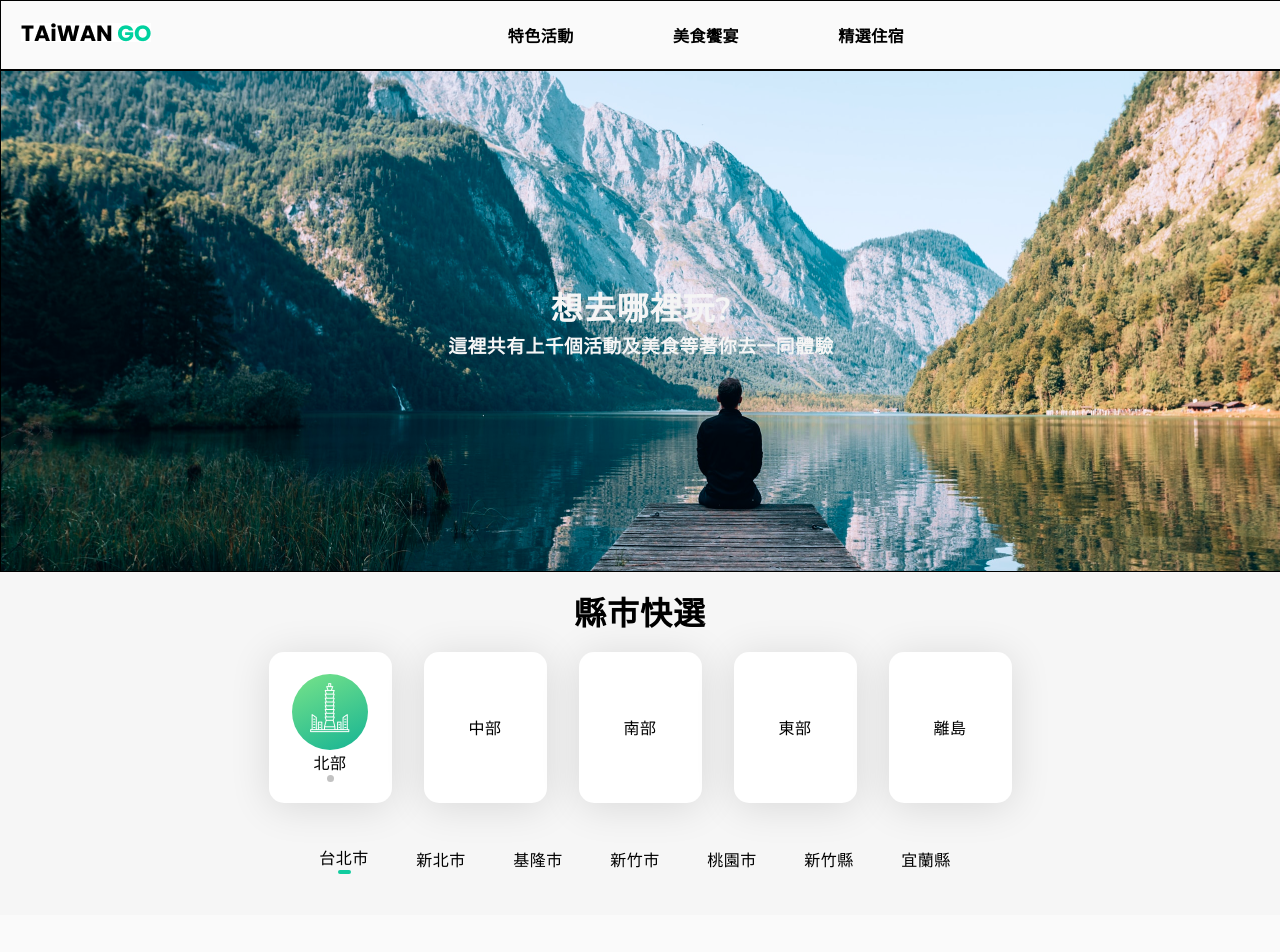
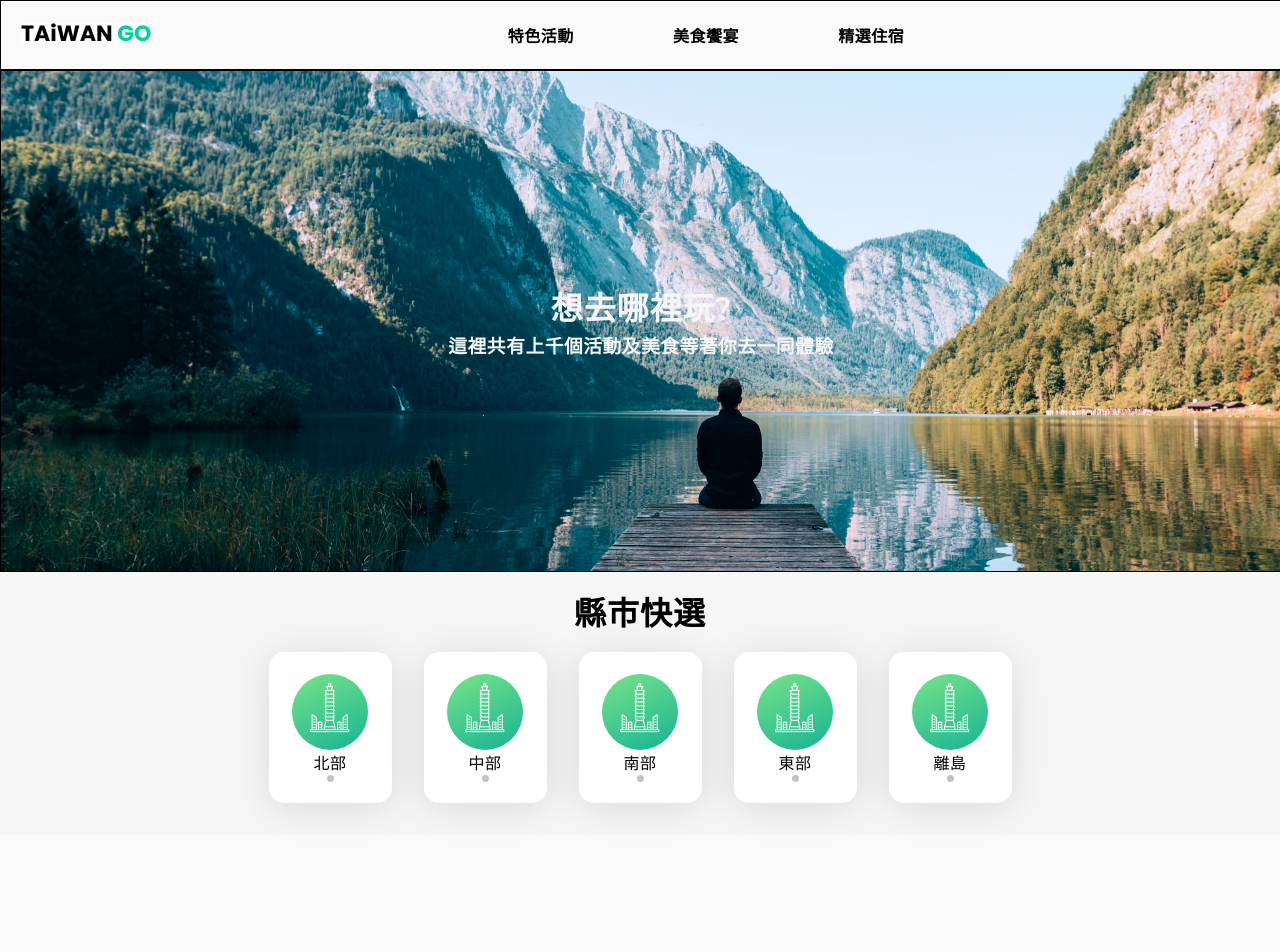
Before and after one commit to ponyma2100/taiwantour-vue, a Vue app: page /overview/ChanghuaCounty in a window 1280 px wide. Shown: the top 952 px of the page. Built offline with nearby package versions, Linux system fonts and the light colour scheme.

Commit message:
Modify data in NavPill.vue

```diff
--- /dev/null
+++ b/data/cityData.js
@@ -0,0 +1,102 @@
+const cityName = {
+  northern: [
+    {
+      chtName: "臺北市",
+      engName: "Taipei",
+    },
+    {
+      chtName: "新北市",
+      engName: "NewTaipei",
+    },
+    {
+      chtName: "桃園市",
+      engName: "Taoyuan",
+    },
+    {
+      chtName: "基隆市",
+      engName: "Keelung",
+    },
+    {
+      chtName: "新竹縣",
+      engName: "HsinchuCounty",
+    },
+    {
+      chtName: "新竹市",
+      engName: "Hsinchu",
+    },
+    {
+      chtName: "宜蘭縣",
+      engName: "YilanCounty",
+    },
+  ],
+  central: [
+    {
+      chtName: "苗栗縣",
+      engName: "MiaoliCounty",
+    },
+    {
+      chtName: "臺中市",
+      engName: "Taichung",
+    },
+    {
+      chtName: "彰化縣",
+      engName: "ChanghuaCounty",
+    },
+    {
+      chtName: "南投縣",
+      engName: "NantouCounty",
+    },
+    {
+      chtName: "雲林縣",
+      engName: "YunlinCounty",
+    }],
+  southern: [
+    {
+      chtName: "嘉義縣",
+      engName: "ChiayiCounty",
+    },
+    {
+      chtName: "嘉義市",
+      engName: "Chiayi",
+    },
+    {
+      chtName: "臺南市",
+      engName: "Tainan",
+    },
+    {
+      chtName: "高雄市",
+      engName: "Kaohsiung",
+    },
+    {
+      chtName: "屏東縣",
+      engName: "PingtungCounty",
+    }
+  ],
+  eastern: [
+    {
+      chtName: "花蓮縣",
+      engName: "HualienCounty",
+    },
+    {
+      chtName: "臺東縣",
+      engName: "TaitungCounty",
+    },
+  ],
+  offshore: [
+    {
+      chtName: "金門縣",
+      engName: "KinmenCounty",
+    },
+    {
+      chtName: "澎湖縣",
+      engName: "PenghuCounty",
+    },
+    {
+      chtName: "連江縣",
+      engName: "LienchiangCounty",
+    },
+  ]
+}
+
+
+export default cityName
--- a/src/components/NavPill.vue
+++ b/src/components/NavPill.vue
@@ -2,57 +2,161 @@
   <div class="nav-container">
     <h1>縣市快選</h1>
     <ul class="nav-tabs">
-      <li class="nav-item">
+      <li class="nav-item" @click="toggleShowNorthern">
         <div class="circle">
-          <img src="../assets/north.png" alt="north" />
+          <img src="../assets/north.png" alt="northern" />
         </div>
         <p>北部</p>
         <div class="active"></div>
       </li>
-      <li class="nav-item">中部</li>
-      <li class="nav-item">南部</li>
-      <li class="nav-item">東部</li>
-      <li class="nav-item">離島</li>
-    </ul>
-    <ul class="nav-pills">
-      <li class="nav-item" @click="handleClick('台北市')">
-        <router-link :to="{ name: 'Overview', params: { city: 'Taipei' } }"
-          >台北市</router-link
-        >
+      <li class="nav-item" @click="toggleShowCentral">
+        <div class="circle">
+          <img src="../assets/north.png" alt="central" />
+        </div>
+        <p>中部</p>
         <div class="active"></div>
       </li>
-      <li class="nav-item" @click="handleClick('新北市')">
-        <router-link :to="{ name: 'Overview', params: { city: 'NewTaipei' } }"
-          >新北市</router-link
+      <li class="nav-item" @click="toggleShowSouthern">
+        <div class="circle">
+          <img src="../assets/north.png" alt="southern" />
+        </div>
+        <p>南部</p>
+        <div class="active"></div>
+      </li>
+      <li class="nav-item" @click="toggleShowEastern">
+        <div class="circle">
+          <img src="../assets/north.png" alt="north" />
+        </div>
+        <p>東部</p>
+        <div class="active"></div>
+      </li>
+      <li class="nav-item" @click="toggleShowOffshore">
+        <div class="circle">
+          <img src="../assets/north.png" alt="offshore" />
+        </div>
+        <p>離島</p>
+        <div class="active"></div>
+      </li>
+    </ul>
+
+    <ul class="nav-pills-northern" v-show="isShowNorthern">
+      <li
+        class="nav-item"
+        v-for="city in cityName.northern"
+        :key="city.cityName"
+      >
+        <router-link
+          :to="{ name: 'Overview', params: { city: city.engName } }"
+          >{{ city.chtName }}</router-link
         >
       </li>
-      <li class="nav-item">
-        <p>基隆市</p>
-      </li>
-      <li class="nav-item">
-        <p>新竹市</p>
-      </li>
-      <li class="nav-item">
-        <p>桃園市</p>
-      </li>
-      <li class="nav-item">
-        <p>新竹縣</p>
-      </li>
-      <li class="nav-item">
-        <p>宜蘭縣</p>
+    </ul>
+    <ul class="nav-pills-northern" v-show="isShowCentral">
+      <li
+        class="nav-item"
+        v-for="city in cityName.central"
+        :key="city.cityName"
+      >
+        <router-link
+          :to="{ name: 'Overview', params: { city: city.engName } }"
+          >{{ city.chtName }}</router-link
+        >
       </li>
     </ul>
+    <ul class="nav-pills-northern" v-show="isShowSouthern">
+      <li
+        class="nav-item"
+        v-for="city in cityName.southern"
+        :key="city.cityName"
+      >
+        <router-link
+          :to="{ name: 'Overview', params: { city: city.engName } }"
+          >{{ city.chtName }}</router-link
+        >
+      </li>
+    </ul>
+    <ul class="nav-pills-northern" v-show="isShowEastern">
+      <li
+        class="nav-item"
+        v-for="city in cityName.eastern"
+        :key="city.cityName"
+      >
+        <router-link
+          :to="{ name: 'Overview', params: { city: city.engName } }"
+          >{{ city.chtName }}</router-link
+        >
+      </li>
+    </ul>
+    <ul class="nav-pills-northern" v-show="isShowOffshore">
+      <li
+        class="nav-item"
+        v-for="city in cityName.offshore"
+        :key="city.cityName"
+      >
+        <router-link
+          :to="{ name: 'Overview', params: { city: city.engName } }"
+          >{{ city.chtName }}</router-link
+        >
+      </li>
+    </ul>
+
+    <!-- <ul
+      v-for="location in cityName"
+      :key="location"
+      class="nav-pills-northern"
+      v-show="isShowNorthern"
+    >
+      <li class="nav-item" v-for="city in location" :key="city.cityName">
+        <router-link
+          :to="{ name: 'Overview', params: { city: city.engName } }"
+          >{{ city.chtName }}</router-link
+        >
+      </li>
+    </ul> -->
   </div>
 </template>
 
 <script>
+import { ref } from "@vue/reactivity";
+import cityName from "../../data/cityData";
+
 export default {
   setup() {
-    const handleClick = (select) => {
-      console.log(select);
+    const isShowNorthern = ref(false);
+    const isShowCentral = ref(false);
+    const isShowSouthern = ref(false);
+    const isShowEastern = ref(false);
+    const isShowOffshore = ref(false);
+
+    const toggleShowNorthern = () => {
+      isShowNorthern.value = !isShowNorthern.value;
+    };
+    const toggleShowCentral = () => {
+      isShowCentral.value = !isShowCentral.value;
+    };
+    const toggleShowSouthern = () => {
+      isShowSouthern.value = !isShowSouthern.value;
+    };
+    const toggleShowEastern = () => {
+      isShowEastern.value = !isShowEastern.value;
+    };
+    const toggleShowOffshore = () => {
+      isShowOffshore.value = !isShowOffshore.value;
     };
 
-    return { handleClick };
+    return {
+      toggleShowNorthern,
+      toggleShowCentral,
+      toggleShowSouthern,
+      toggleShowEastern,
+      toggleShowOffshore,
+      isShowNorthern,
+      isShowCentral,
+      isShowSouthern,
+      isShowEastern,
+      isShowOffshore,
+      cityName,
+    };
   },
 };
 </script>
@@ -83,6 +187,7 @@ ul {
   box-shadow: 0px 4px 40px rgba(0, 0, 0, 0.12);
   border-radius: 15px;
   margin: 1rem;
+  cursor: pointer;
 }
 .circle {
   width: 76px;
@@ -103,11 +208,11 @@ ul {
   border-radius: 50%;
   background: #c2c2c2;
 }
-.nav-pills {
+.nav-pills-northern {
   display: flex;
   padding: 20px;
 }
-.nav-pills > .nav-item {
+.nav-pills-northern > .nav-item {
   display: flex;
   flex-direction: column;
   justify-content: center;
@@ -117,13 +222,10 @@ ul {
   width: 87px;
 }
 
-.nav-pills > .nav-item > .active {
-  width: 13px;
-  height: 4px;
-  background: #10cc9f;
-  border-radius: 2.5px;
+a.router-link-active {
+  border-bottom: 2px solid #10cc9f;
 }
-.nav-pills > .nav-item:hover {
+.nav-pills-northern > .nav-item:hover {
   width: 87px;
   height: 40px;
   background: #ffffff;
```
